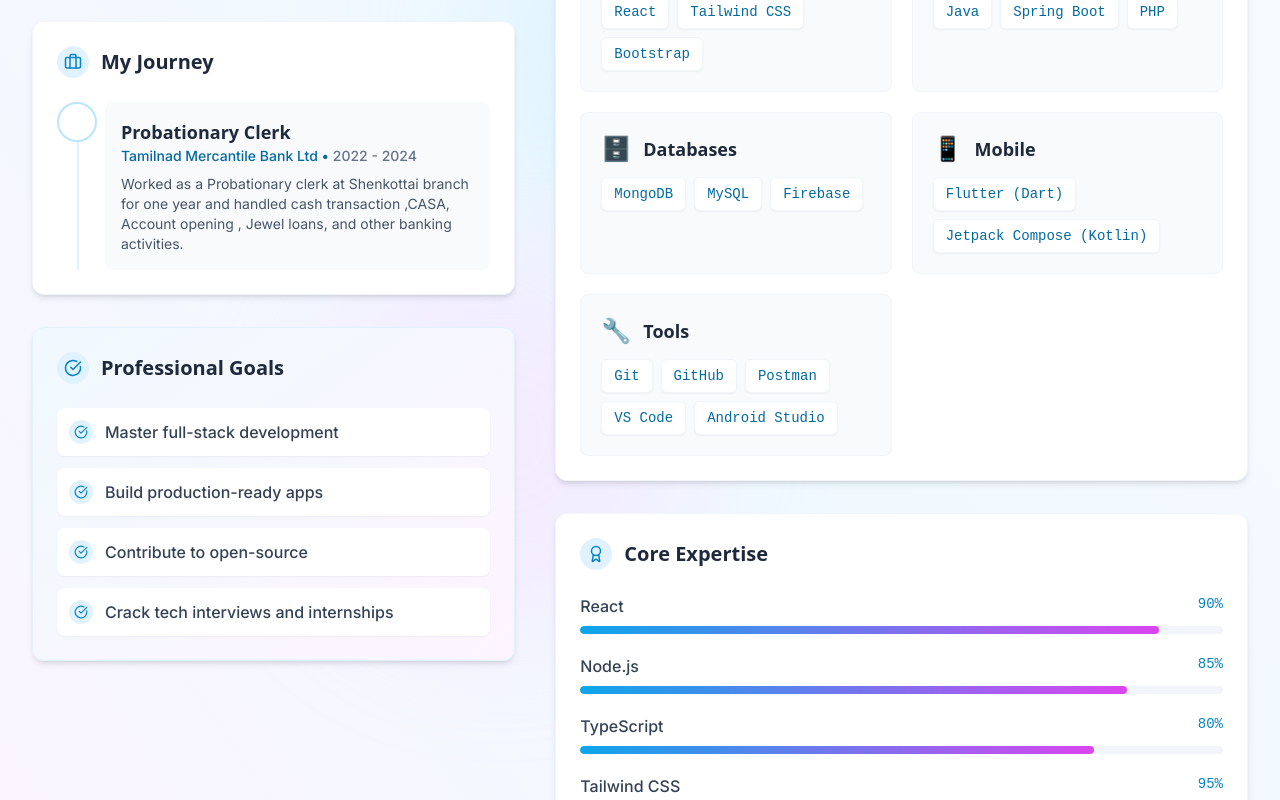
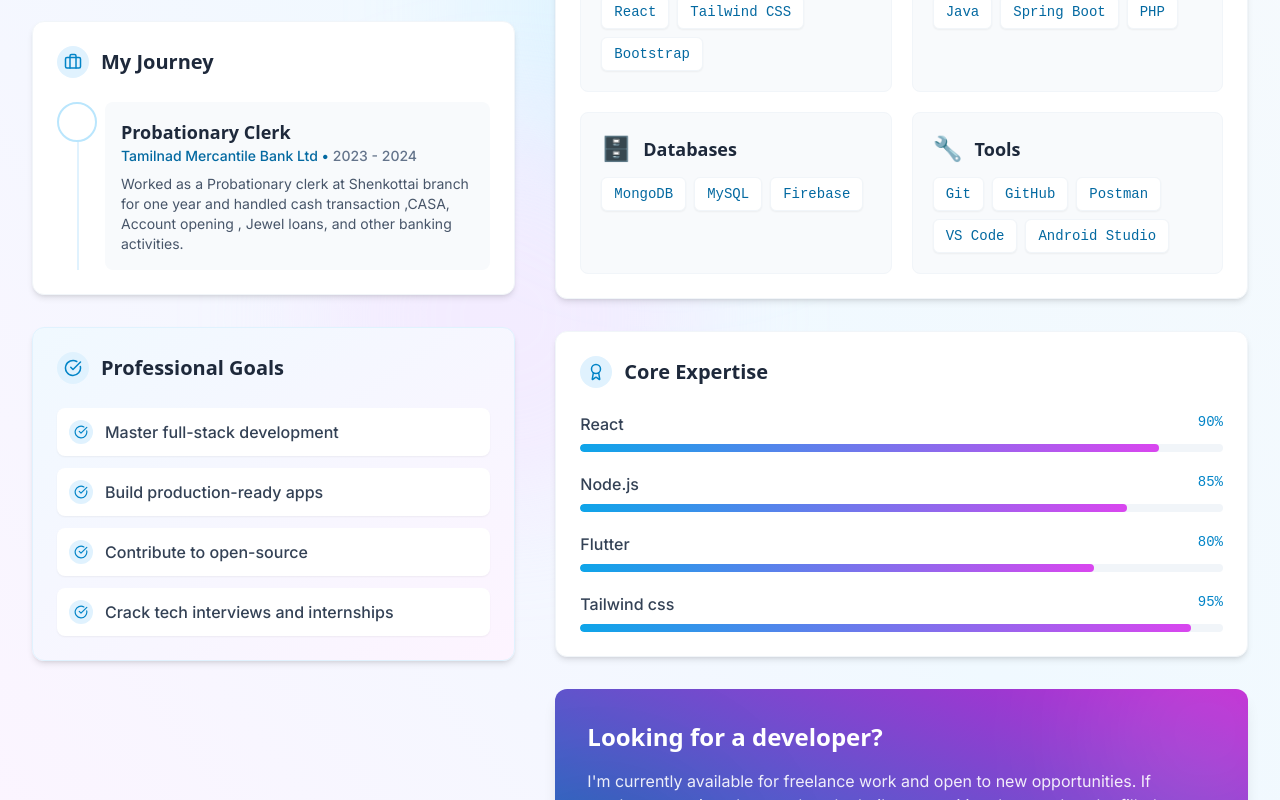
Before and after one commit to shyamsundars12/my-portfolio, a React (Vite) app: page / in a window 1280 px wide. Shown: the part 1700-2500 px from the top of the page. Built offline with nearby package versions, Linux system fonts and the light colour scheme.

Commit message:
link updation

```diff
--- a/src/components/About.jsx
+++ b/src/components/About.jsx
@@ -84,11 +84,11 @@ const About = ({ setActiveSection }) => {
       icon: '🗄️',
       skills: ['MongoDB', 'MySQL', 'Firebase']
     },
-    {
-      name: 'Mobile',
-      icon: '📱',
-      skills: ['Flutter (Dart)', 'Jetpack Compose (Kotlin)']
-    },
+    // {
+    //   name: 'Mobile',
+    //   icon: '📱',
+    //   skills: ['Flutter (Dart)', 'Jetpack Compose (Kotlin)']
+    // },
     {
       name: 'Tools',
       icon: '🔧',
@@ -100,7 +100,7 @@ const About = ({ setActiveSection }) => {
     {
       title: 'Probationary Clerk',
       company: 'Tamilnad Mercantile Bank Ltd',
-      period: '2022 - 2024',
+      period: '2023 - 2024',
       description: 'Worked as a Probationary clerk at Shenkottai branch for one year and handled cash transaction ,CASA,  Account opening , Jewel loans, and other banking activities.',
       icon: <Briefcase size={20} />
     },
@@ -372,8 +372,8 @@ const About = ({ setActiveSection }) => {
                 {[
                   { name: 'React', level: 90 },
                   { name: 'Node.js', level: 85 },
-                  { name: 'TypeScript', level: 80 },
-                  { name: 'Tailwind CSS', level: 95 },
+                  { name: 'Flutter', level: 80 },
+                  { name: 'Tailwind css', level: 95 },
                 ].map((skill, index) => (
                   <motion.div
                     key={skill.name}
--- a/src/components/Hero.jsx
+++ b/src/components/Hero.jsx
@@ -174,7 +174,7 @@ const Hero = ({ setActiveSection }) => {
               <span className="text-slate-600 font-medium">Connect with me:</span>
               <div className="flex space-x-5">
                 <motion.a
-                  href="#"
+                  href="https://github.com/shyamsundars12"
                   whileHover={{ y: -4, scale: 1.1 }}
                   whileTap={{ scale: 0.9 }}
                   className="text-slate-700 hover:text-primary-600 transition-colors duration-300"
@@ -182,7 +182,7 @@ const Hero = ({ setActiveSection }) => {
                   <Github size={22} />
                 </motion.a>
                 <motion.a
-                  href="#"
+                  href="https://www.linkedin.com/in/shyam-sundar-s-13b297211/"
                   whileHover={{ y: -4, scale: 1.1 }}
                   whileTap={{ scale: 0.9 }}
                   className="text-slate-700 hover:text-primary-600 transition-colors duration-300"
```
